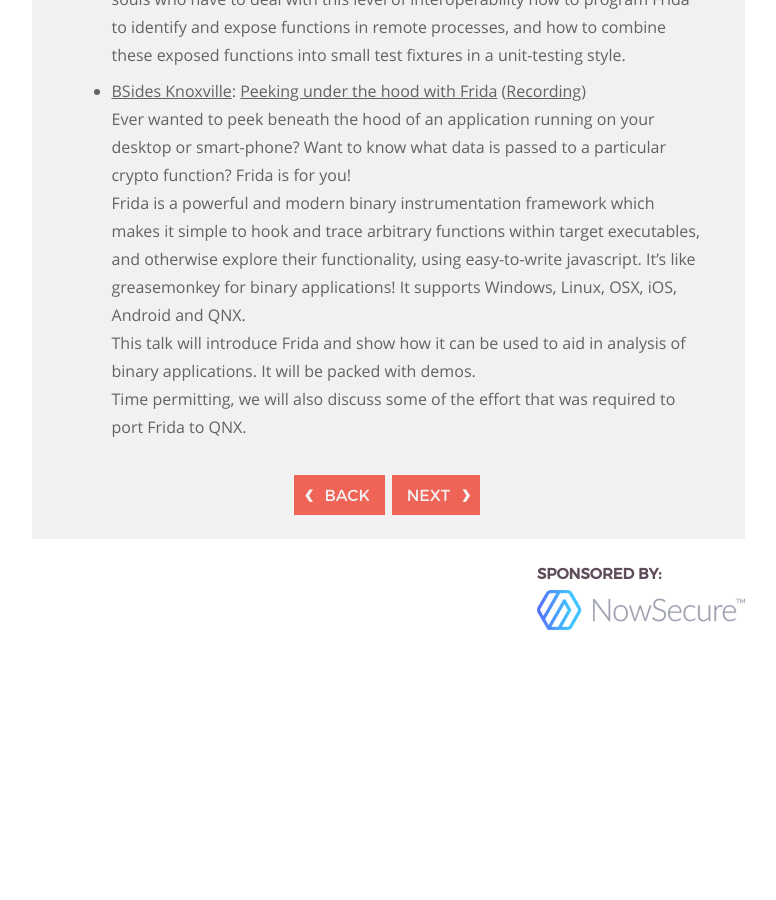
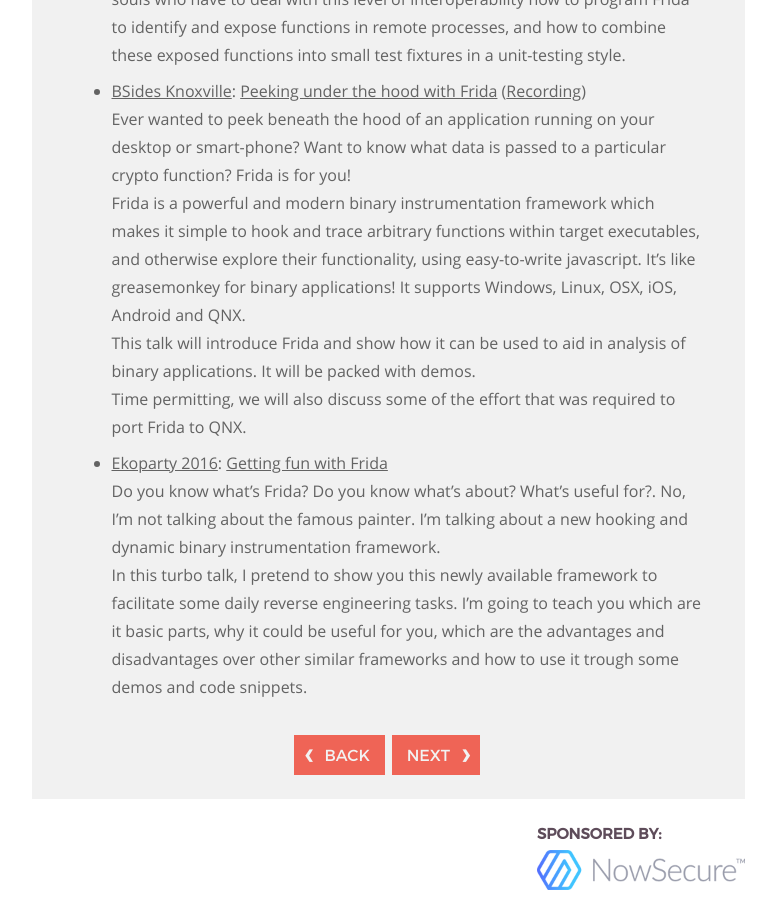
Before and after one commit to frida/frida-website, a Jekyll site: the page built from _docs/presentations.md, in a window 1280 px wide and 900 px high, scrolled down 3024 px. Shown: the whole window, without its empty margins (364-1140 px from the left). Built offline with Jekyll 4.4.1, drawn with Linux system fonts in a browser that asks for light colours; before the commit the page ends 3664 px from its top, so only the background shows below that.

Commit message:
Add another presentation about Frida (#64)

```diff
--- a/_docs/presentations.md
+++ b/_docs/presentations.md
@@ -162,3 +162,10 @@ material becomes available, we will try to put it here.
 
   Time permitting, we will also discuss some of the effort that was required to
   port Frida to QNX.
+
+- [Ekoparty 2016](https://www.ekoparty.org/):
+  [Getting fun with Frida](https://www.coresecurity.com/publication/getting-fun-frida)
+
+  Do you know what's Frida? Do you know what's about? What's useful for?. No, I'm not talking about the famous painter. I'm talking about a new hooking and dynamic binary instrumentation framework.
+
+  In this turbo talk, I pretend to show you this newly available framework to facilitate some daily reverse engineering tasks. I'm going to teach you which are it basic parts, why it could be useful for you, which are the advantages and disadvantages over other similar frameworks and how to use it trough some demos and code snippets.
```
